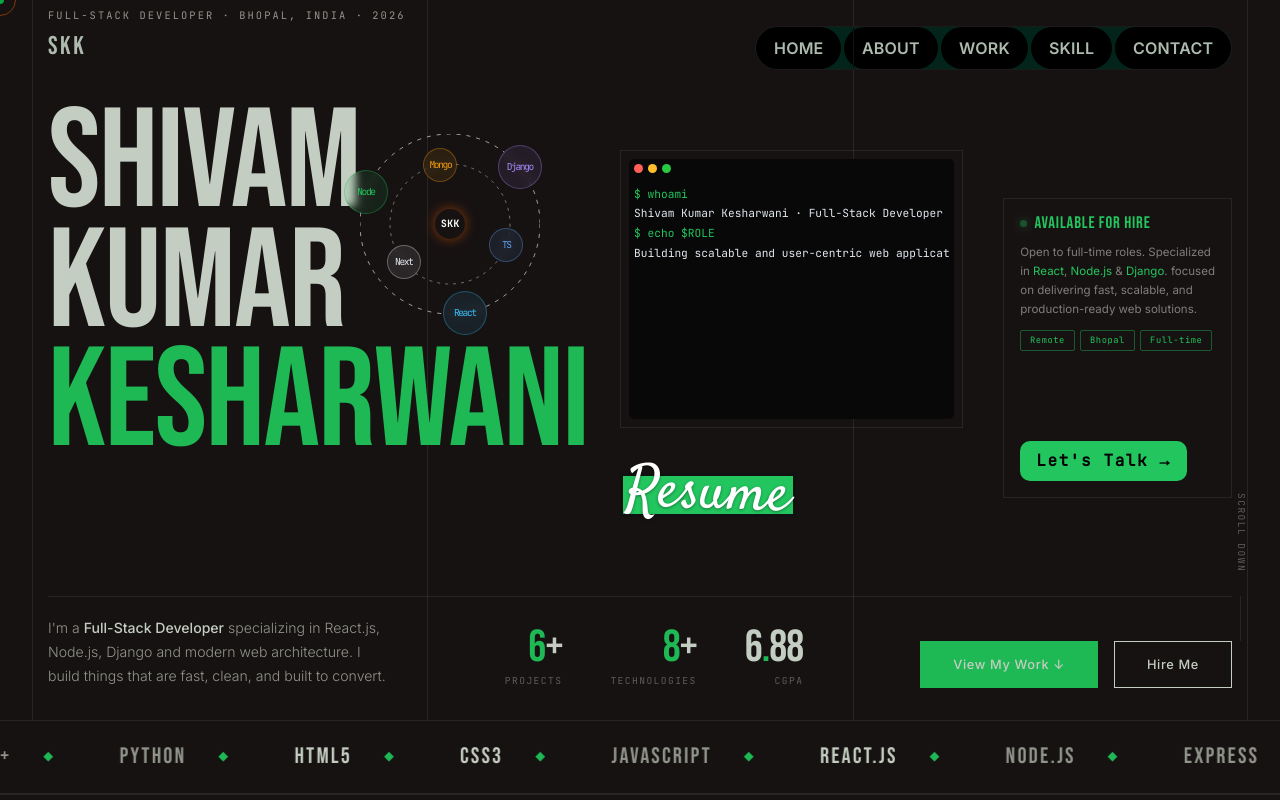
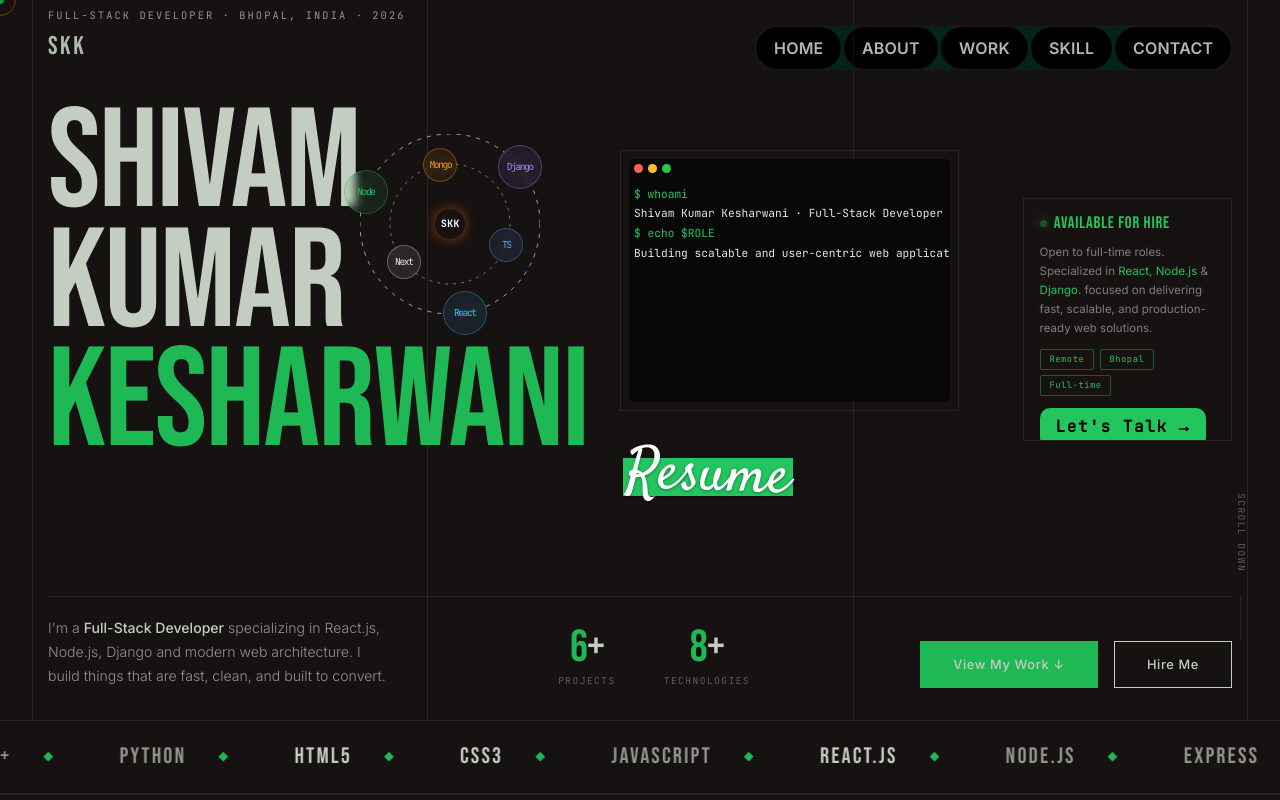
Before and after one commit to Shivam774705/new_portfolio, a React (Vite) app in the folder port/: page / in a window 1280 px wide. Shown: the top 800 px of the page. Built offline with nearby package versions, Linux system fonts and the light colour scheme; the HTML template or start-up script is replaced by a standard one.

Commit message:
UI: Refine Hero layout and Github terminal line

```diff
--- a/port/src/components/Hero.jsx
+++ b/port/src/components/Hero.jsx
@@ -82,7 +82,6 @@ const LINES = [
   { text: '● open · Bhopal, IN', color: '#e2e8f0' },
   { text: '$ contact --info', color: '#22c55e' },
   { text: 'Email: Kumarshivam774705@gmail.com', color: '#e2e8f0' },
-  { text: 'GitHub: github.com/Shivam774705', color: '#e2e8f0' },
 ];
 
 const Terminal = () => {
@@ -321,10 +320,6 @@ const Hero = () => {
             <div className="hstat-num"><span className="orange">8</span>+</div>
             <div className="hstat-label">Technologies</div>
           </div>
-          <div className="hstat">
-            <div className="hstat-num">6<span className="orange">.</span>88</div>
-            <div className="hstat-label">CGPA</div>
-          </div>
         </div>
 
         <div className="hero-cta">
--- a/port/src/index.css
+++ b/port/src/index.css
@@ -154,8 +154,8 @@ body.cursor-big #cur { width:60px; height:60px; background:rgba(232,93,4,0.15);
 
 .hero-cards-grid {
   display: grid;
-  grid-template-columns: 1.5fr 1fr;
-  gap: 2.5rem;
+  grid-template-columns: 1.25fr 1.125fr;
+  gap: 4rem;
   align-items: stretch;
   height: 70%;
   margin-top: 5rem;
@@ -163,12 +163,13 @@ body.cursor-big #cur { width:60px; height:60px; background:rgba(232,93,4,0.15);
 
 .hcard-wrap {
   padding: 0.5rem;
-  height: 80%;
+  height: 75%;
   display: flex;
   flex-direction: column;
 }
 
 .hcard-hire {
+  height: 70%;
   padding: 1rem;
   margin-top: 3rem;
   display: flex;
@@ -189,7 +190,7 @@ body.cursor-big #cur { width:60px; height:60px; background:rgba(232,93,4,0.15);
 }
 .hero-desc strong { color:var(--white); font-weight:500; }
 .hero-stats { display:flex; gap:3rem; }
-.hstat { text-align:right; }
+.hstat { text-align:center; }
 .hstat-num {
   font-family:'Bebas Neue',sans-serif; font-size:2.8rem; line-height:1;
   color:var(--white); letter-spacing:-0.02em;
```
